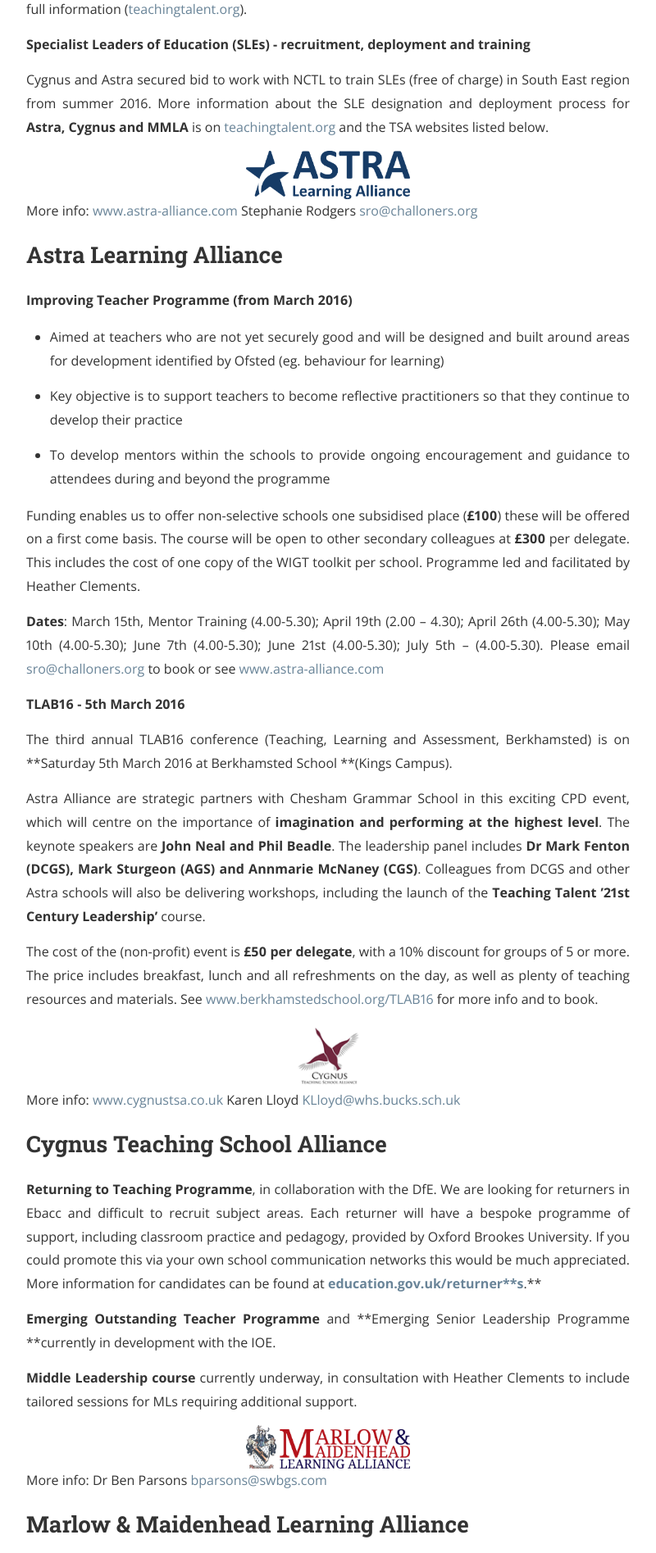
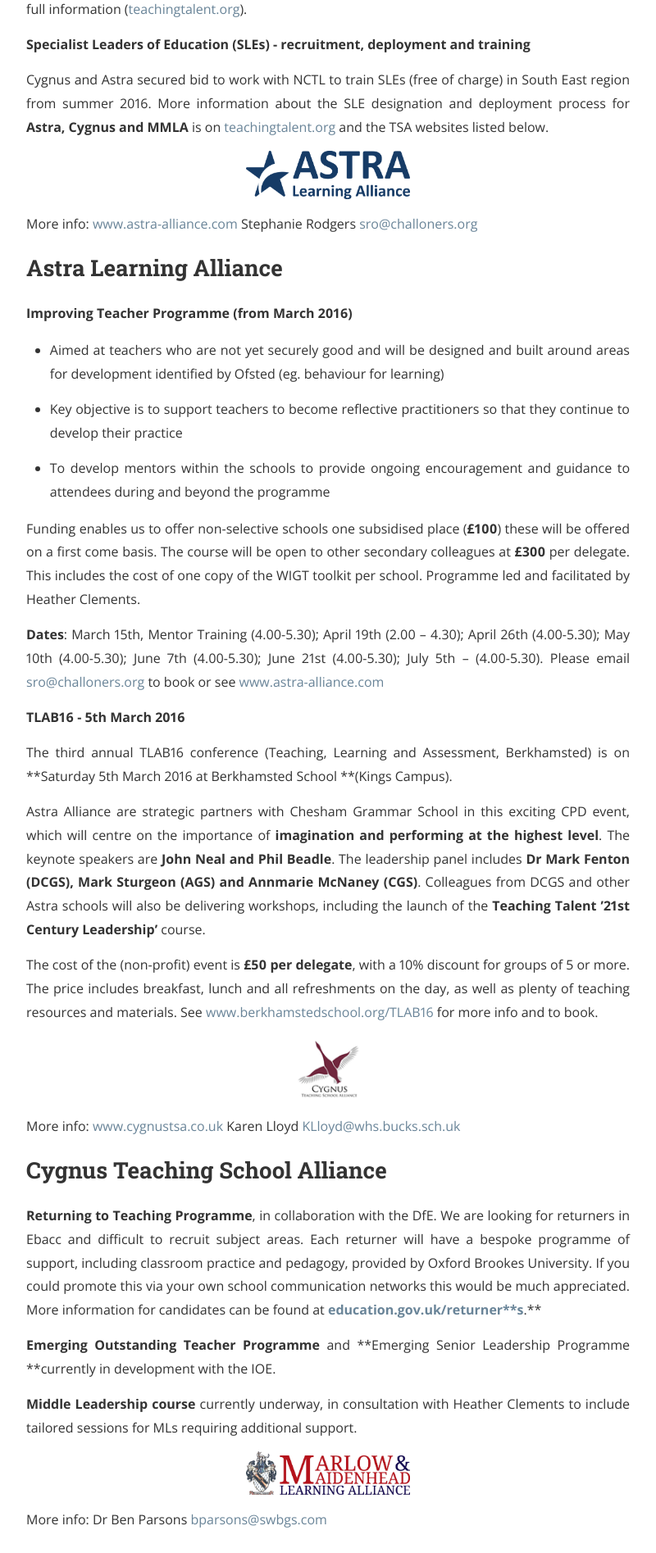
Before and after one commit to Teaching-Talent/teaching-talent.github.io, a Jekyll site: the page built from _posts/2016-01-22-Teaching-Talent-Update.md, in a window 1280 px wide. Shown: the part 529-2424 px from the top of the page at 82% size, without its empty margins (240-1040 px from the left). Built offline with Jekyll 4.4.1, drawn with Linux system fonts in a browser that asks for light colours; nearby versions of some CDN libraries; a style sheet for code colours, icons or effects is not loaded.

Commit message:
Update 2016-01-22-Teaching-Talent-Update.md

```diff
--- a/_posts/2016-01-22-Teaching-Talent-Update.md
+++ b/_posts/2016-01-22-Teaching-Talent-Update.md
@@ -18,7 +18,7 @@
 
 Cygnus and Astra secured bid to work with NCTL to train SLEs (free of charge) in South East region from summer 2016.  More information about the SLE designation and deployment process for **Astra, Cygnus and MMLA** is on [teachingtalent.org](http://teachingtalent.org/) and the TSA websites listed below.
 
-<img src="{{ site.url }}/assets/posts/LqDiA9p6d78OQrJmjp6zA_img_0.png" alt="Astra Logo" style="width: 200px;"/>
+<img src="{{ site.url }}/assets/posts/LqDiA9p6d78OQrJmjp6zA_img_0.png" alt="Astra Logo" style="width: 200px; padding-bottom: 1em;"/>
 More info: <a href="www.astra-alliance.com">www.astra-alliance.com</a>
 Stephanie Rodgers  <a href="mailto:sro@challoners.org">sro@challoners.org</a>
 
@@ -44,7 +44,7 @@
 
 The cost of the (non-profit) event is **£50 per delegate**, with a 10% discount for groups of 5 or more.  The price includes breakfast, lunch and all refreshments on the day, as well as plenty of teaching resources and materials.  See [www.berkhamstedschool.org/TLAB16](http://www.berkhamstedschool.org/TLAB16) for more info and to book.
 
-<img src="{{ site.url }}/assets/posts/LqDiA9p6d78OQrJmjp6zA_img_1.png" alt="Cygnus Logo" style="width: 80px;"/>
+<img src="{{ site.url }}/assets/posts/LqDiA9p6d78OQrJmjp6zA_img_1.png" alt="Cygnus Logo" style="width: 80px; padding-bottom: 1em;"/>
 More info: <a href="www.cygnustsa.co.uk">www.cygnustsa.co.uk</a>
 Karen Lloyd  <a href="mailto:KLloyd@whs.bucks.sch.uk">KLloyd@whs.bucks.sch.uk</a>
 
@@ -56,7 +56,7 @@
 
 **Middle Leadership course** currently underway, in consultation with Heather Clements to include tailored sessions for MLs requiring additional support.
 
-<img src="{{ site.url }}/assets/posts/LqDiA9p6d78OQrJmjp6zA_img_2.png" alt="MMLA Logo" style="width: 200px;"/>
+<img src="{{ site.url }}/assets/posts/LqDiA9p6d78OQrJmjp6zA_img_2.png" alt="MMLA Logo" style="width: 200px; padding-bottom: 1em;"/>
 More info:
 Dr Ben Parsons  <a href="mailto:bparsons@swbgs.com">bparsons@swbgs.com</a>
 
```
